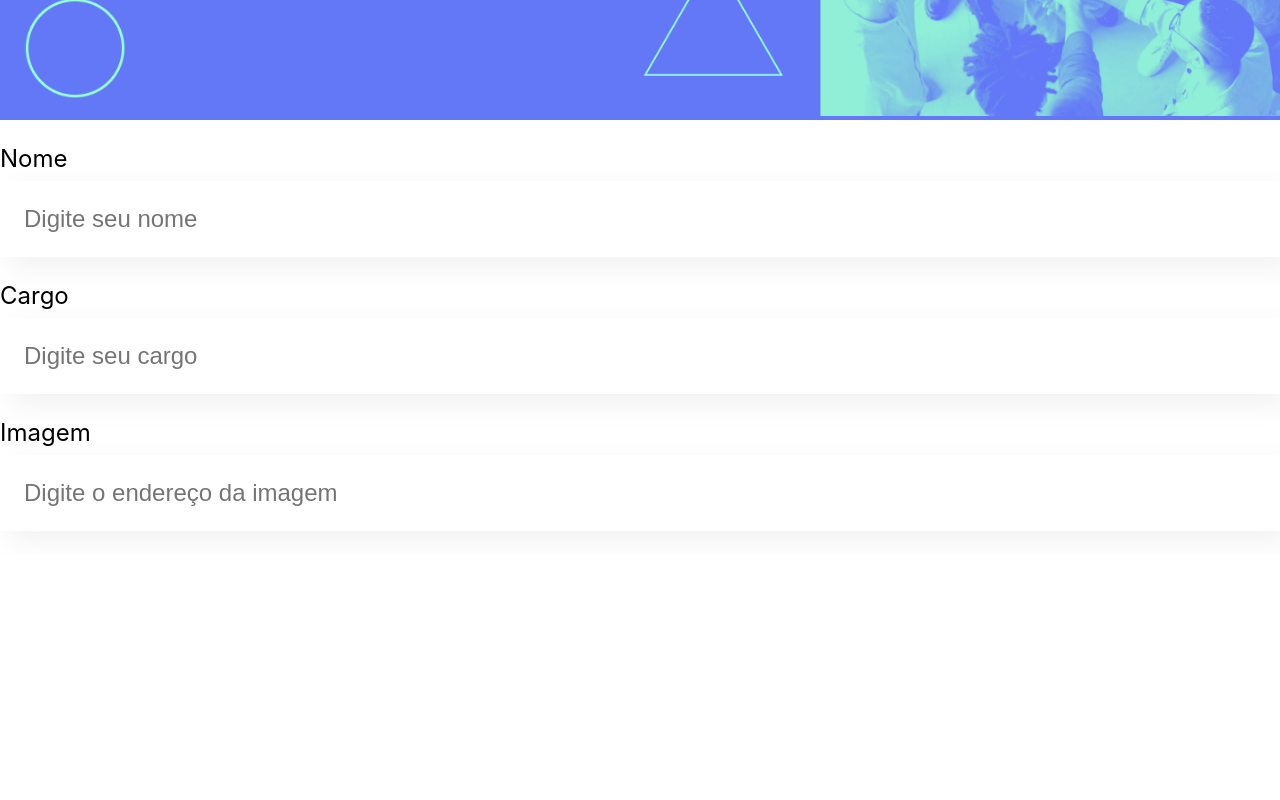
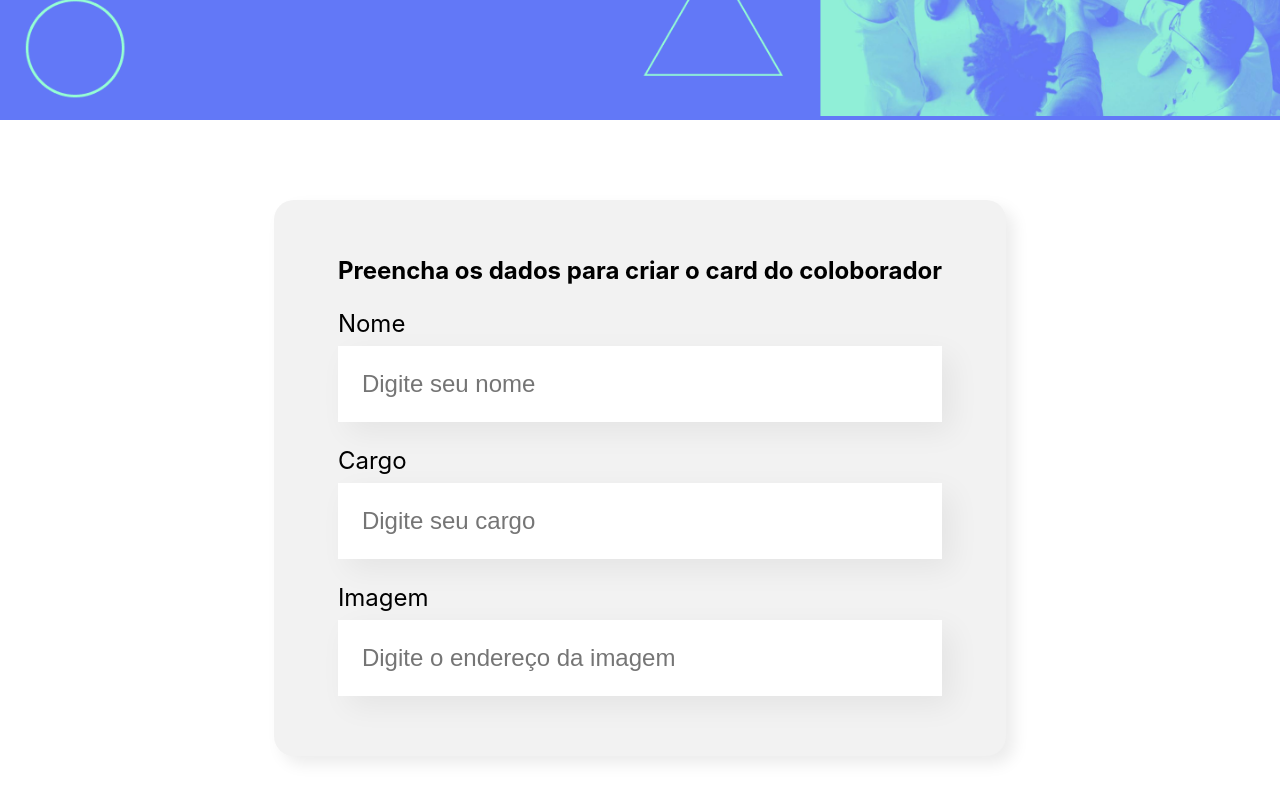
Before and after one commit to jgmd1996/react-desenvolvendo-com-js, a React (Create React App) app in the folder organo/: page / in a window 1280 px wide. Shown: the part 378-1178 px from the top of the page. Before the commit the page ends 933 px from the top, so only its background shows below. Built offline with nearby package versions, Linux system fonts and the light colour scheme.

Commit message:
Criando o formulario

```diff
--- a/organo/src/App.js
+++ b/organo/src/App.js
@@ -1,13 +1,11 @@
 import Banner from './componentes/Banner';
-import CampoTexto from './componentes/CampoTexto/index.js';
+import Formulario from './componentes/Formulario';
 
 function App() {
   return (
     <div className="App">
       <Banner />
-      <CampoTexto label="Nome" placeholder="Digite seu nome"/>
-      <CampoTexto label="Cargo" placeholder="Digite seu cargo"/>
-      <CampoTexto label="Imagem" placeholder="Digite o endereço da imagem"/>
+      <Formulario />
     </div>
   );
 }
--- /dev/null
+++ b/organo/src/componentes/Formulario/Formulario.css
@@ -0,0 +1,13 @@
+.formulario {
+    display: flex;
+    justify-content: center;
+    margin: 80px 0;
+}
+
+.formulario form {
+    max-width: 80%;
+    background-color: #f2f2f2;
+    border-radius: 20px;
+    padding: 36px 64px;
+    box-shadow: 8px 8px 16px rgba(0, 0, 0, 0.08);
+}
--- /dev/null
+++ b/organo/src/componentes/Formulario/index.js
@@ -0,0 +1,17 @@
+import CampoTexto from '../CampoTexto/index.js';
+import './Formulario.css'
+
+const Formulario = () => {
+    return(
+        <section className="formulario">
+            <form>
+                <h2>Preencha os dados para criar o card do coloborador</h2>
+            <CampoTexto label="Nome" placeholder="Digite seu nome"/>
+            <CampoTexto label="Cargo" placeholder="Digite seu cargo"/>
+            <CampoTexto label="Imagem" placeholder="Digite o endereço da imagem"/>
+            </form>
+        </section>
+    )
+}
+
+export default Formulario;
```
